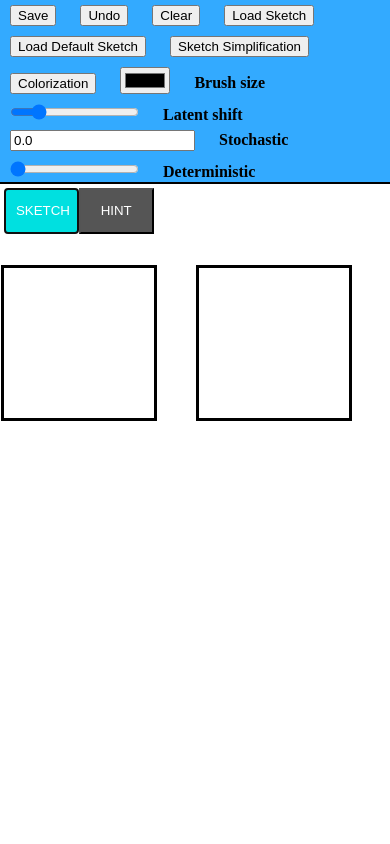
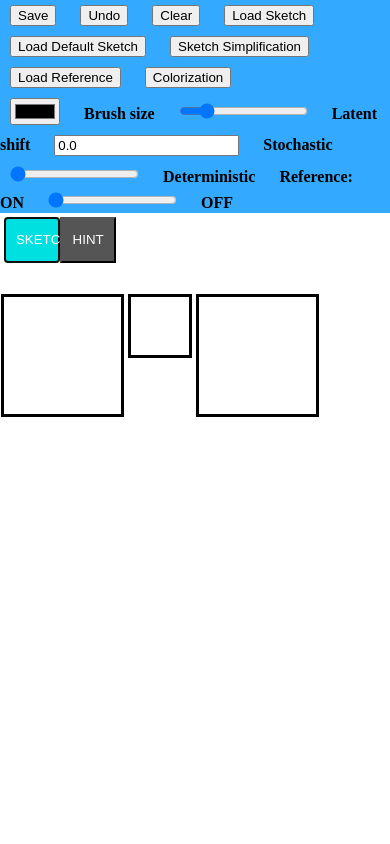
Before and after one commit to Ugness/Line-Art-Colorization-SPADE, a Flask app: page / in a window 390 px wide. Run offline with Flask 2, Linux system fonts and the light colour scheme; parts of the project's set-up code (start-up, migrations or seed data) failed here and were passed over; some libraries are stand-ins or nearby versions.

Commit message:
Added reference canvas and image loading. Need to add server sending part.

```diff
--- a/demo/static/css/style.css
+++ b/demo/static/css/style.css
@@ -7,7 +7,6 @@ body {
     /*display: flex;*/
     /*flex-direction: row;*/
     background-color: #3af;
-    border-bottom: 2px solid black;
     /*position: absolute;*/
     width: 100%;
 }
@@ -48,12 +47,6 @@ body {
 
 .container {
     margin: 1vw;
-    display: inline-block;
-    position: absolute;
-    top: 0;
-    bottom: 0;
-    left: 0;
-    right: 0;
 }
 
 .btn_group {
@@ -70,7 +63,7 @@ body {
     padding-left: 10px;
     padding-right: 10px;
 
-    width: 40%;
+    width: 30%;
 }
 
 .switch-button.selected
@@ -80,7 +73,7 @@ body {
 
 .draw {
     margin-top: 2em;
-    width: 80%;
+    width: 60%;
     outline: solid;
     display: block;
     position: absolute;
@@ -99,3 +92,14 @@ body {
 #result {
     margin-top: 5em;
 }
+
+#reference {
+    z-index: 2;
+    margin-top: 2em;
+    margin-left: 65%;
+    width: 30%;
+    outline: solid;
+    display: block;
+    position: absolute;
+    background-color: transparent;
+}
--- a/demo/static/js/draw.js
+++ b/demo/static/js/draw.js
@@ -17,7 +17,9 @@ let canvasArray = Array(canvasCount),
     currentStroke = null,
     sketchImage = null,
     colorImage = null,
-    colorCanvas = null;
+    colorCanvas = null,
+    referenceCanvas = null,
+    referenceImage = null;
 
 function redraw () {
     for (let c = 0 ; c < canvasCount ; c++) {
@@ -51,6 +53,17 @@ function redraw () {
             }
             ctx.stroke();
         }
+    }
+
+    if (referenceImage != null) {
+        let canvas = referenceCanvas.canvas[0];
+        let ctx = referenceCanvas.ctx;
+        let w = referenceCanvas.canvas[0].width;
+        let old_style = ctx.fillStyle;
+        ctx.fillStyle = 'white';
+        ctx.fillRect(0,0,w,w);
+        ctx.fillStyle = old_style;
+        scaletoFit(referenceImage, canvas, ctx);
     }
 }
 
@@ -87,6 +100,17 @@ function init () {
         height: innerWidth < innerHeight ? innerWidth : innerHeight,
     });
     colorCanvas.ctx = colorCanvas.canvas[0].getContext('2d');
+
+    referenceCanvas = {
+        canvas: $('#reference'),
+        ctx: null,
+    };
+
+    referenceCanvas.canvas.attr({
+        width: innerWidth < innerHeight ? innerWidth : innerHeight,
+        height: innerWidth < innerHeight ? innerWidth : innerHeight,
+    });
+    referenceCanvas.ctx = referenceCanvas.canvas[0].getContext('2d');
 
     function mouseEvent (e) {
         let canvas = canvasArray[currentCanvas.Value].canvas;
@@ -191,8 +215,13 @@ function init () {
     addEventListeners();
 
     $('#load-btn').click(function(){
-        $('#files').click();
+        $('#sketch-file').click();
     });
+
+    $('#load-reference').click(function(){
+        $('#reference-file').click();
+    });
+
 
     $('#save-btn').click(function () {
         let element = document.createElement('a');
@@ -211,7 +240,8 @@ function init () {
     });
 
     $('#clear-btn').click(function () {
-        $('#files').val("");
+        $('#sketch-file').val("");
+        $('#reference-file').val("");
         canvasArray[currentCanvas.Value].strokes = [];
         if (currentCanvas.Value === 0) sketchImage = null;
         redraw();
@@ -318,7 +348,7 @@ function scaletoFit(img, canvas, ctx){
     ctx.drawImage(img, x, y, img.width * scale, img.height * scale);
 }
 
-function handleFileSelect(evt) {
+function handleSketchSelect(evt) {
     var files = evt.target.files; // FileList object
 
     // Loop through the FileList and render image files as thumbnails.
@@ -337,5 +367,26 @@ function handleFileSelect(evt) {
     reader.readAsDataURL(f);
   }
 
+function handleReferenceSelect(evt) {
+    var files = evt.target.files; // FileList object
+
+    // Loop through the FileList and render image files as thumbnails.
+    var reader = new FileReader();
+    f = files[0];
+      // Closure to capture the file information.
+      reader.onload = (function() {
+          return function(e) {
+              console.log("Reference");
+              referenceImage = new Image;
+              referenceImage.src = e.target.result;
+              referenceImage.onload = redraw;
+          };
+      })(f);
+
+      // Read in the image file as a data URL.
+    reader.readAsDataURL(f);
+}
+
 $(init);
-document.getElementById('files').addEventListener('change', handleFileSelect, false);
+document.getElementById('sketch-file').addEventListener('change', handleSketchSelect, false);
+document.getElementById('reference-file').addEventListener('change', handleReferenceSelect, false);
--- a/demo/templates/test.html
+++ b/demo/templates/test.html
@@ -14,7 +14,10 @@
             <button id="load-btn">Load Sketch</button>
             <button id="load-default">Load Default Sketch</button>
             <button id="sim-btn">Sketch Simplification</button>
+            <button id="load-reference">Load Reference</button>
             <button id="col-btn">Colorization</button>
+        </div>
+        <div class="top-bar">
             <input type="color" id="color-picker">
             <b>Brush size</b>
             <input type="range" id="brush-size" min="1" max="50" value="10">
@@ -23,7 +26,11 @@
             <b>Stochastic</b>
             <input type="range" id="is-deter" min="0" max="1" value="0" step="1">
             <b>Deterministic</b>
-            <input type="file" id="files" name="files[]" style="display:none"/>
+            <b>Reference: ON</b>
+            <input type="range" id="is-reference" min="0" max="1" value="0" step="1">
+            <b>OFF</b>
+            <input type="file" id="sketch-file" style="display:none"/>
+            <input type="file" id="reference-file" style="display:none"/>
         </div>
 
         <div class = "split left">
@@ -34,6 +41,7 @@
                 </div>
                 <canvas class="draw" id="sketch"></canvas>
                 <canvas class="draw" id="hint"></canvas>
+                <canvas id="reference"></canvas>
             </div>
         </div>
 
```
